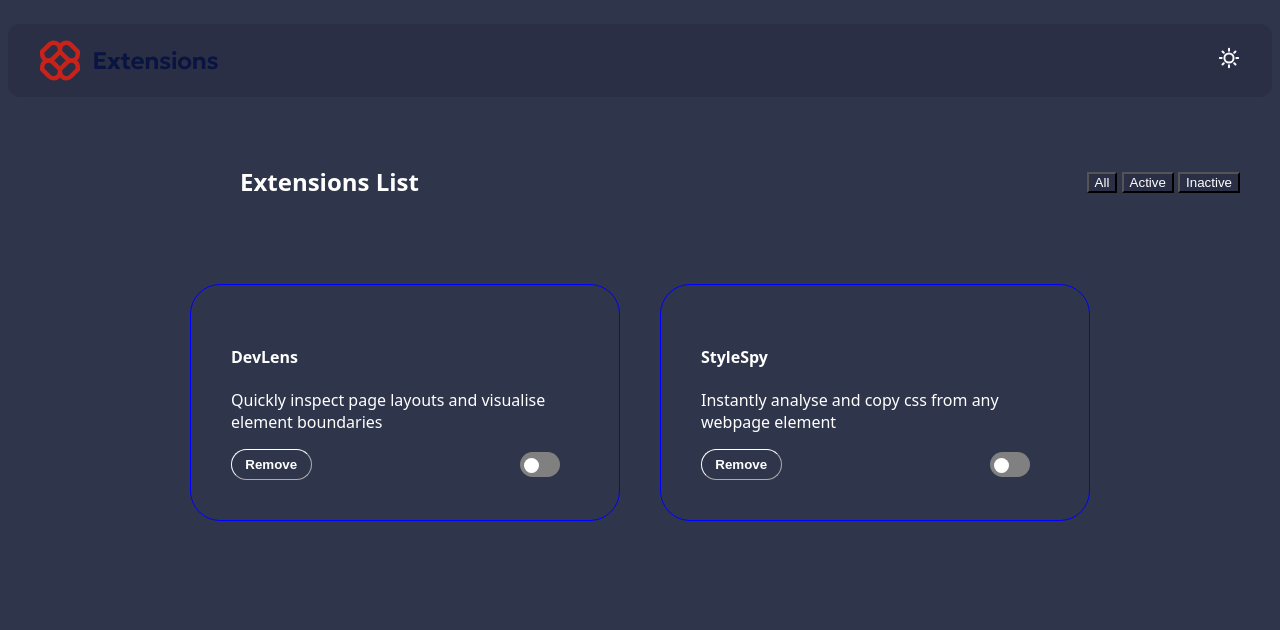
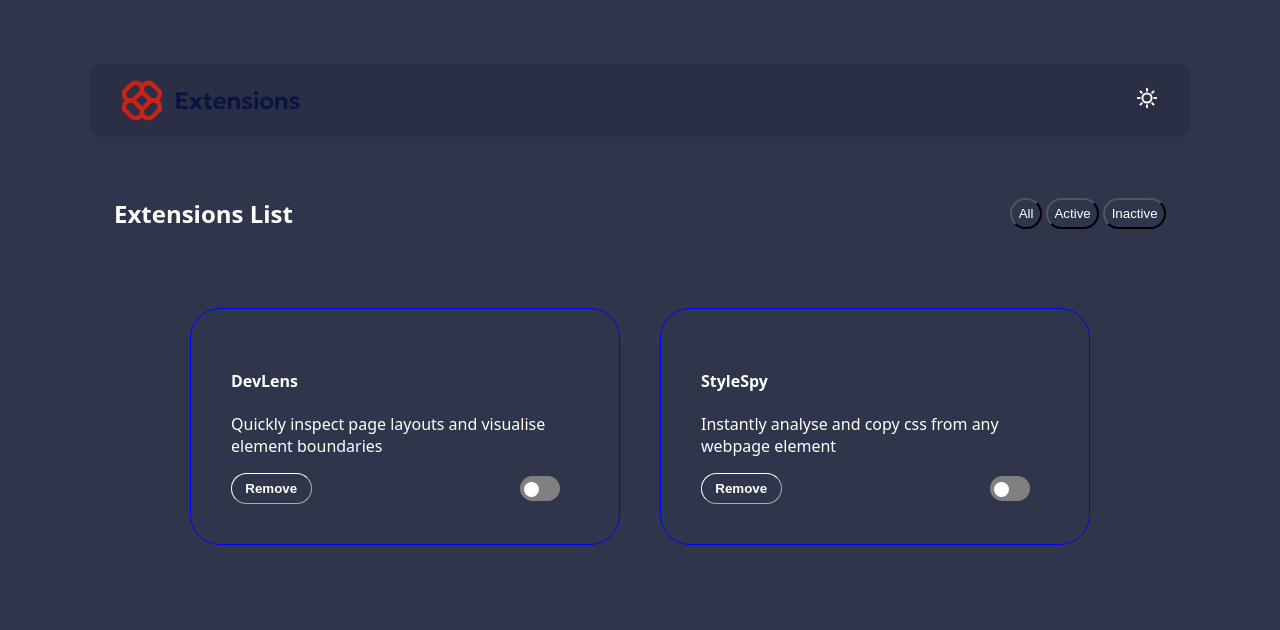
Before and after one commit to ArsalanAhme/BrowserManagerExtensionUI, a plain HTML site: page Main.html in a window 1280 px wide. Drawn offline with Linux system fonts and the light colour scheme.

Commit message:
centralised layout via container

```diff
--- a/Main.html
+++ b/Main.html
@@ -7,6 +7,7 @@
     <link rel="stylesheet" href="style.css">
 </head>
 <body>
+    <div class="app-container">
     <nav class="Extension-Header">
         <div class="logo-group">
             <img src="assets/images/logo.svg">
@@ -19,12 +20,10 @@
     <nav class="filter-bar">
         <h2 id = "Extension-List-Header">Extensions List</h2>
         <div>
-            <button type="button" class = "filter-buttons">All</button>
-            <button type="button" class = "filter-buttons">Active</button>
-            <button type="button" class = "filter-buttons">Inactive</button>
+            <button type="button" class = "filter-button">All</button>
+            <button type="button" class = "filter-button">Active</button>
+            <button type="button" class = "filter-button">Inactive</button>
         </div>
-
-
     </nav>
 
 
@@ -56,7 +55,7 @@
 
 
     </div>
-
+</div>
 
 
 </body>
--- a/style.css
+++ b/style.css
@@ -65,7 +65,6 @@ input:checked + .slider:before{
 
 .RemoveStyle{
     font-weight: bold;
-    /* border:none; */
     padding-left: 1em;
     padding-right: 1em;
     padding-top: 0.5em;
@@ -91,17 +90,28 @@ input:checked + .slider:before{
     display: flex;
     justify-content: space-between;
     align-items: center;
-    padding: 1rem 2rem;
+    padding: 0.5rem 1.5rem;
     margin-bottom: 2rem;
     margin-top: 1.5rem;
-    border-radius: 12px;
+
+
 
 
 }
 
-.filter-buttons{
+.filter-button{
     background-color: #2B2F45;
     color: white;
+    background-color: transparent;
+    border-radius: 100px;
+    padding: 0.4rem;
+}
+
+.filter-button:hover{
+    background-color: red;
+    transition: .3s;
+    -webkit-transition: .3s;
+    -ms-transition: .3s;
 
 
 }
@@ -138,9 +148,9 @@ input:checked + .slider:before{
     padding-left: 200px;
 }
 
-#Extension-List-Header{
+/* #Extension-List-Header{
     padding-left: 200px;
-}
+} */
 
 .Extension-Header{
     display: flex;
@@ -161,3 +171,10 @@ input:checked + .slider:before{
 /* .theme-toggle{
 
 } */
+
+
+.app-container{
+    margin: 0 auto;
+    max-width: 1100px;
+    padding: 2rem;
+}
```
